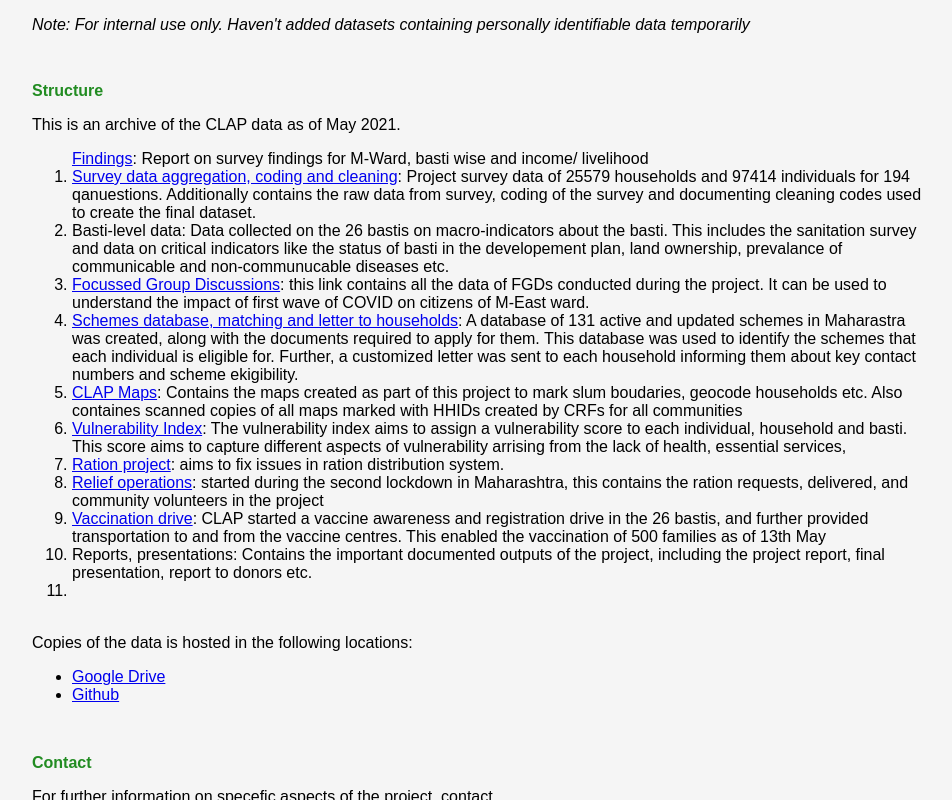
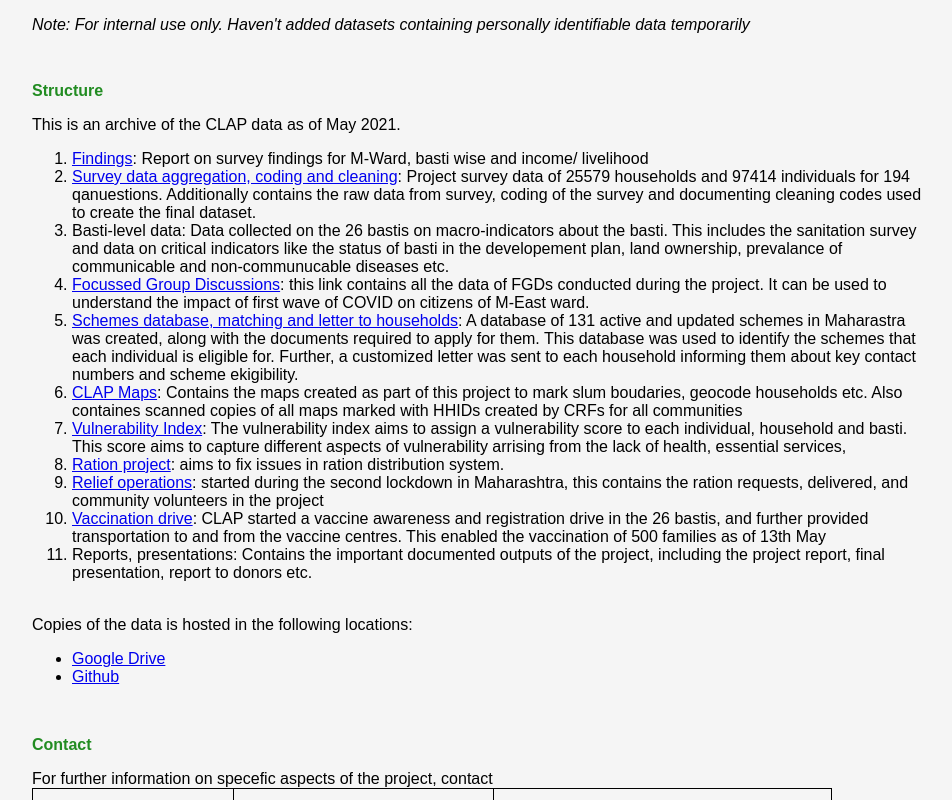
Before and after one commit to sanjanakrishnan/TISS-CLAP, a plain HTML site: page index.html in a window 1280 px wide. Shown: the part 483-1283 px from the top of the page, without its empty margins (160-1112 px from the left). Drawn offline with Linux system fonts and the light colour scheme.

Commit message:
Add files via upload

```diff
--- a/index.html
+++ b/index.html
@@ -80,7 +80,7 @@
   <h2>Structure</h2>
   <p>This is an archive of the CLAP data as of May 2021.</p>
   <ol>
-    <a href="reports.html">Findings</a>: Report on survey findings for M-Ward, basti wise and income/ livelihood </li>
+    <li><a href="reports.html">Findings</a>: Report on survey findings for M-Ward, basti wise and income/ livelihood </li>
     <li><a href="survey_details.html">Survey data aggregation, coding and cleaning</a>: Project survey data of 25579
       households and 97414 individuals for 194 qanuestions. Additionally contains the raw data from survey, coding of
       the survey and documenting cleaning codes used to create the final dataset. </li>
@@ -109,7 +109,6 @@
       of 500 families as of 13th May</li>
     <li>Reports, presentations: Contains the important documented outputs of the project, including the project report, final
       presentation, report to donors etc.</li>
-    <li>
   </ol>
 
 
```
